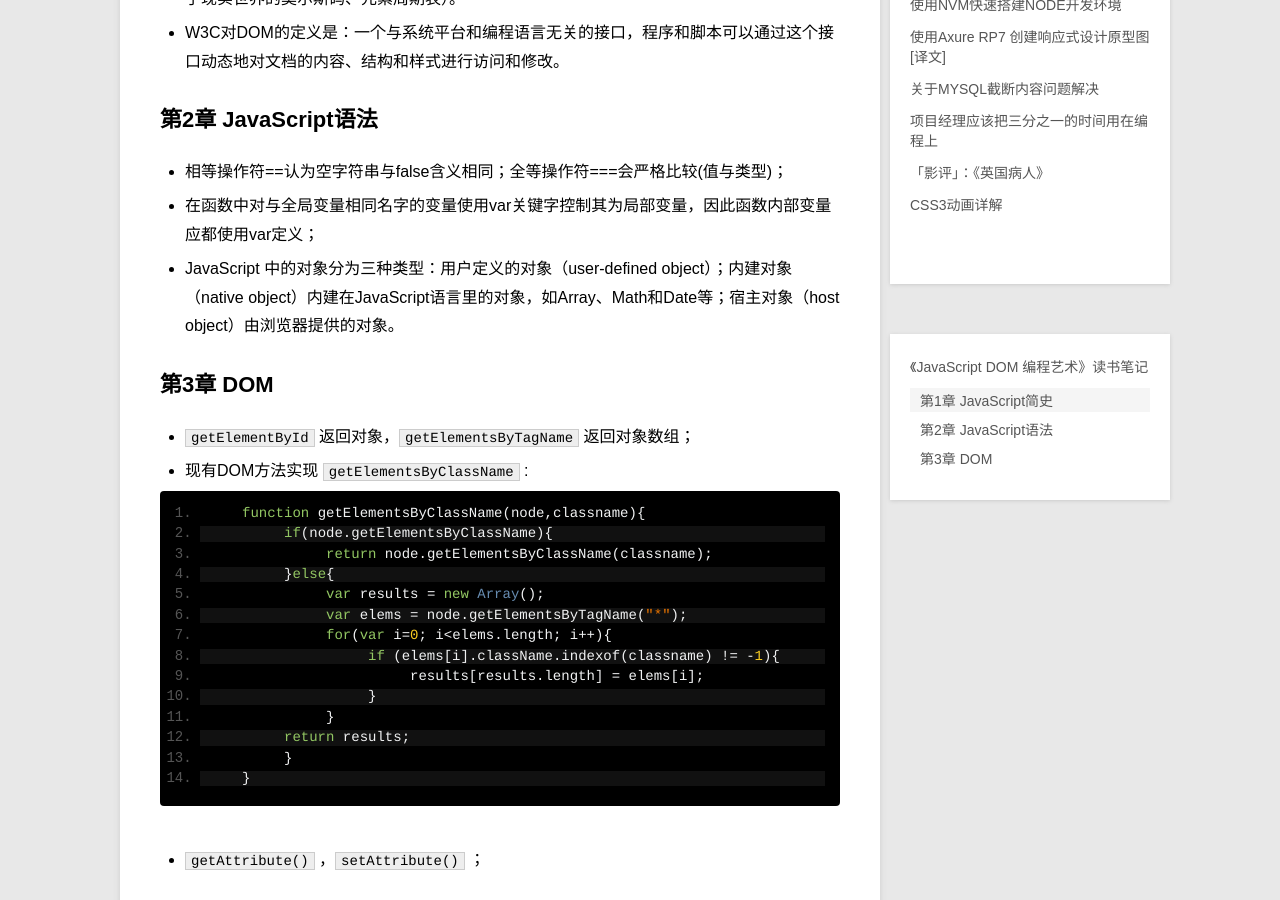
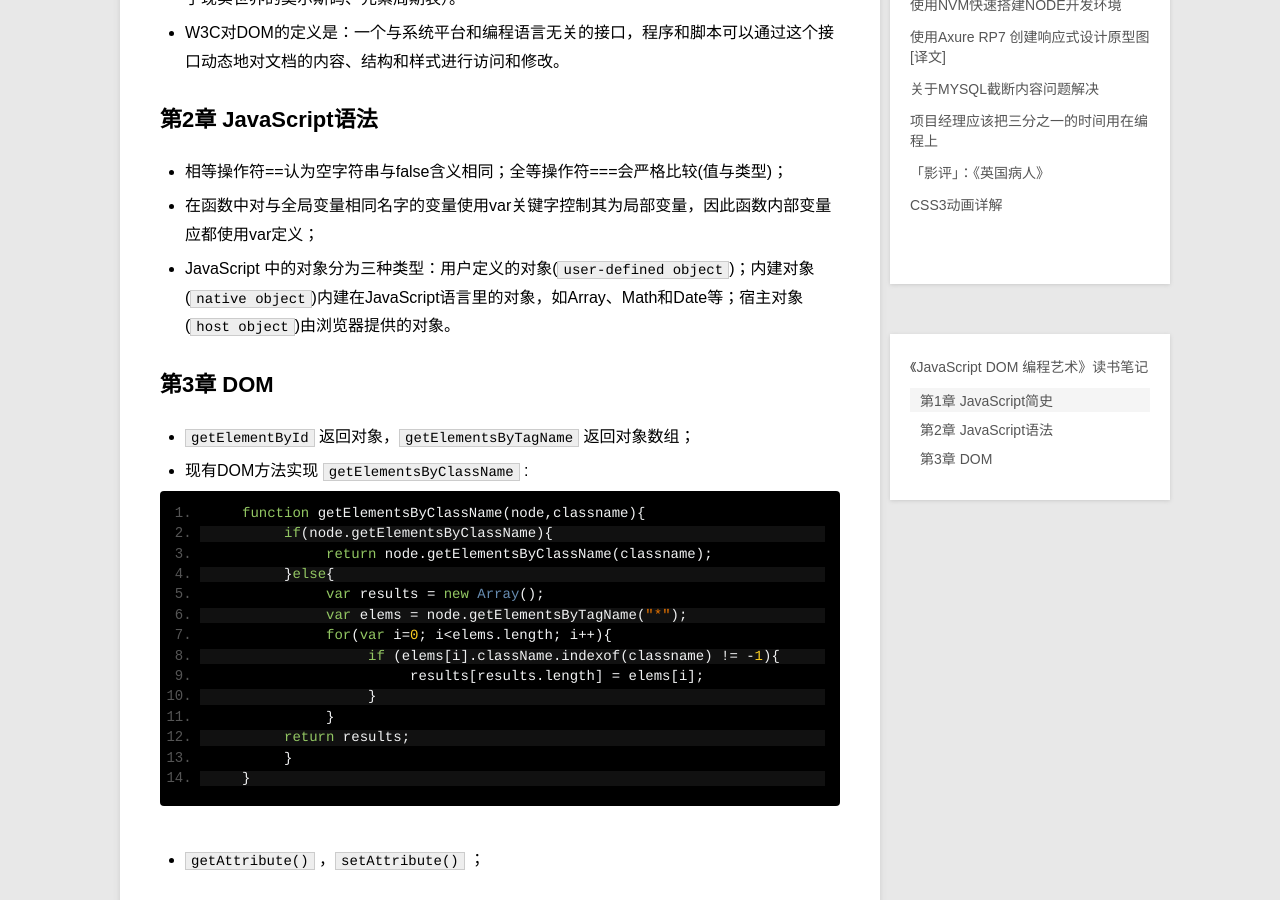
Before and after one commit to geeklive/geeklive.github.io, a Jekyll site: the page built from _posts/2014-06-20-reading_notes_of_dom_scripting.md, in a window 1280 px wide and 900 px high, scrolled down 530 px. Built offline with Jekyll 4.4.1, drawn with Linux system fonts in a browser that asks for light colours; Markdown is read by kramdown in place of the engine named in the settings; comment, search, counter and statistics services are not loaded; grey boxes are pictures that could not be loaded.

```diff
--- a/_posts/2014-06-20-reading_notes_of_dom_scripting.md
+++ b/_posts/2014-06-20-reading_notes_of_dom_scripting.md
@@ -18,7 +18,7 @@ category: blog
 
 * 相等操作符==认为空字符串与false含义相同；全等操作符===会严格比较(值与类型)；
 * 在函数中对与全局变量相同名字的变量使用var关键字控制其为局部变量，因此函数内部变量应都使用var定义；
-* JavaScript 中的对象分为三种类型：用户定义的对象（user-defined object）；内建对象（native object）内建在JavaScript语言里的对象，如Array、Math和Date等；宿主对象（host object）由浏览器提供的对象。
+* JavaScript 中的对象分为三种类型：用户定义的对象(`user-defined object`)；内建对象(`native object`)内建在JavaScript语言里的对象，如Array、Math和Date等；宿主对象(`host object`)由浏览器提供的对象。
 
 ## 第3章 DOM
 
```
